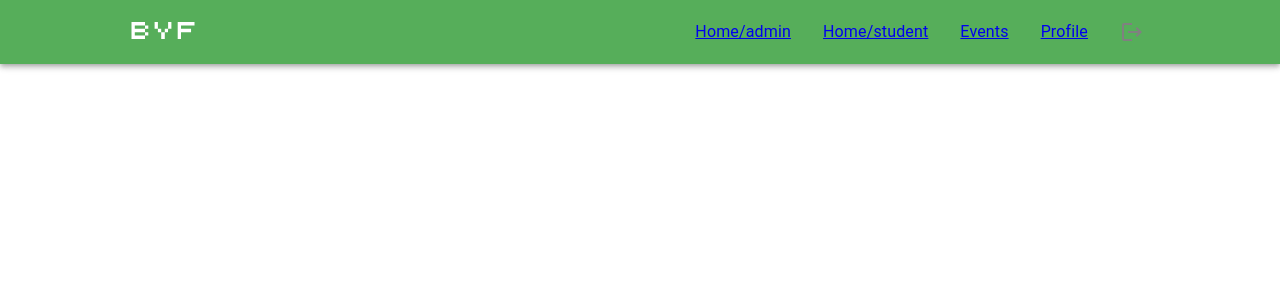
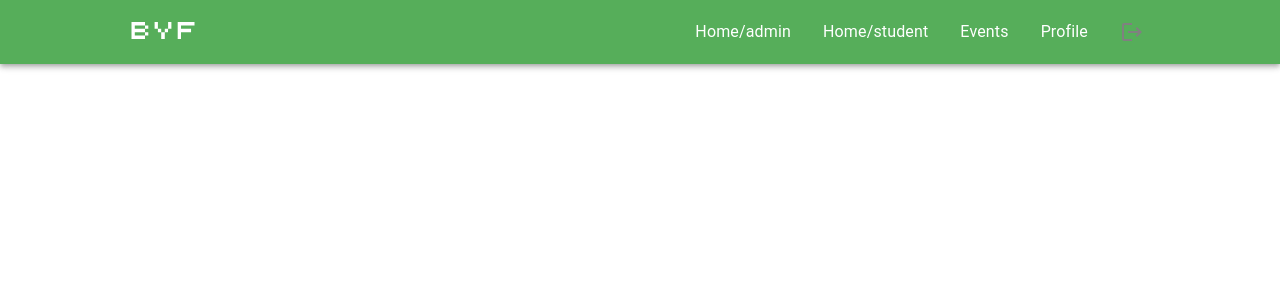
Before and after one commit to nurlanimamali95/BookYourFuture, a React app in the folder client/: page / in a window 1280 px wide. Shown: the top 300 px of the page. Built offline with nearby package versions, Linux system fonts and the light colour scheme.

Commit message:
fixed link styles in navbar

```diff
--- /dev/null
+++ b/client/src/components/Topbar/Topbar.css
@@ -0,0 +1,4 @@
+.link {
+  color: white;
+  text-decoration: none;
+}
--- a/client/src/components/Topbar/Topbar.js
+++ b/client/src/components/Topbar/Topbar.js
@@ -1,4 +1,5 @@
 import React, { useState } from "react";
+import "./Topbar.css";
 import AppBar from "@mui/material/AppBar";
 import Toolbar from "@mui/material/Toolbar";
 import IconButton from "@mui/material/IconButton";
@@ -52,20 +53,20 @@ export default function MainNavigation() {
             }}
           >
             {/* Horizontal navigation menu */}
-            <List sx={{ display: "flex", linkStyle: "none" }}>
-              <ListItemButton sx={{ color: "white" }}>
+            <List sx={{ display: "flex" }}>
+              <ListItemButton>
                 <ListItemText
                   primary={
-                    <Link to="/admin" sx={{ textDecoration: "none" }}>
+                    <Link to="/admin" className="link">
                       Home/admin
                     </Link>
                   }
                 />
               </ListItemButton>
-              <ListItemButton sx={{ color: "white" }}>
+              <ListItemButton>
                 <ListItemText
                   primary={
-                    <Link to="/student" sx={{ textDecoration: "none" }}>
+                    <Link to="/student" className="link">
                       Home/student
                     </Link>
                   }
@@ -74,22 +75,22 @@ export default function MainNavigation() {
               <ListItemButton sx={{ color: "white" }}>
                 <ListItemText
                   primary={
-                    <Link to="/events" sx={{ textDecoration: "none" }}>
+                    <Link to="/events" className="link">
                       Events
                     </Link>
                   }
                 />
               </ListItemButton>
-              <ListItemButton sx={{ color: "white" }}>
+              <ListItemButton>
                 <ListItemText
                   primary={
-                    <Link to="/userProfile" sx={{ textDecoration: "none" }}>
+                    <Link to="/userProfile" className="link">
                       Profile
                     </Link>
                   }
                 />
               </ListItemButton>
-              <ListItemButton sx={{ color: "white" }}>
+              <ListItemButton>
                 <ListItemIcon>
                   <LogoutIcon
                     sx={{ color: "grey" }}
```
